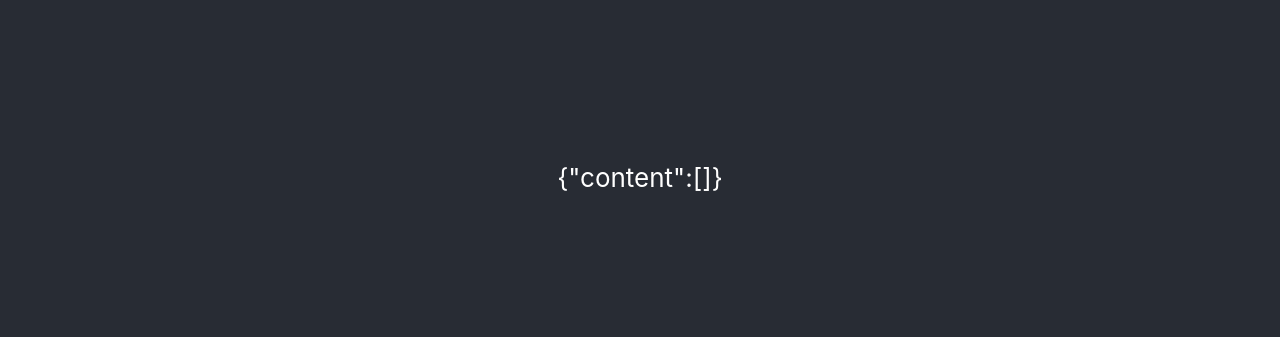
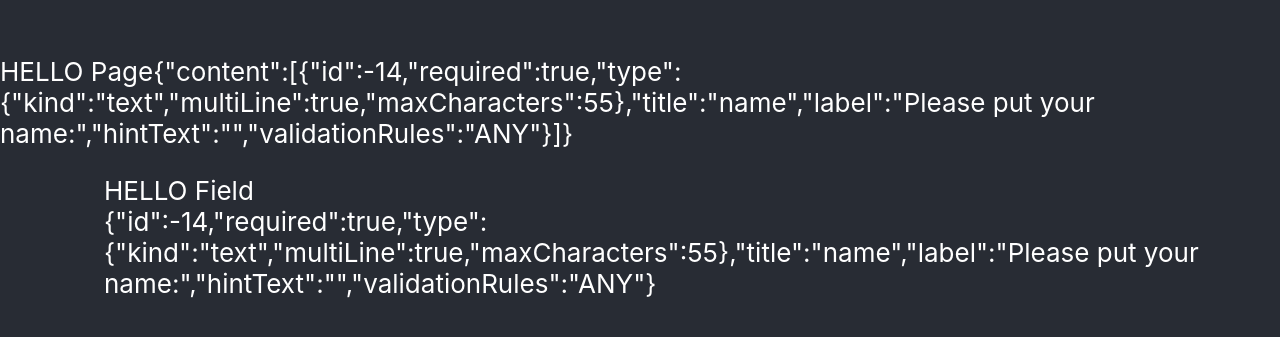
Before and after one commit to gabriel-fortin/requirements-collector, a React (Create React App) app: page / in a window 1280 px wide. Shown: the part 223-560 px from the top of the page. Built offline with nearby package versions, Linux system fonts and the light colour scheme.

Commit message:
Add Field widget and some visual representation

```diff
--- a/src/App.tsx
+++ b/src/App.tsx
@@ -4,6 +4,7 @@ import { Provider } from 'react-redux';
 
 import { State } from 'Store';
 import { Page } from 'Widget';
+import { FieldType, Field } from 'Model';
 
 import './App.css';
 
@@ -11,6 +12,8 @@ import './App.css';
 function App() {
   const identityOrDefault = (s: State | undefined, a: any) => s ?? new State();
   const initialState = new State();
+  const ft: FieldType = { kind: "text", multiLine: true, maxCharacters: 55 };
+  initialState.pageContent.content.push(new Field(-14, true, ft, "name", "Please put your name:"));
 
   const reducer: (s: State | undefined, a: any) => State = identityOrDefault;
   const store = createStore(reducer, initialState);
--- /dev/null
+++ b/src/Widget/Field.tsx
@@ -0,0 +1,18 @@
+import React from 'react';
+
+import { Field as FieldModel } from 'Model';
+
+interface FieldProps {
+    field: FieldModel;
+}
+
+export const Field: React.FC<FieldProps> = ({field}) => {
+    return (
+        <>
+        <div>HELLO Field</div>
+        <div>
+            {JSON.stringify(field)}
+        </div>
+        </>
+    );
+};
--- a/src/Widget/Page.tsx
+++ b/src/Widget/Page.tsx
@@ -1,18 +1,19 @@
 import React from 'react';
 
-import { Page as PageModel } from 'Model';
+import { Page as PageModel, Field as FieldModel } from 'Model';
+
+import { Field } from './Field';
 
 
 interface PageProps {
     page: PageModel;
 }
 
-export const Page: React.FC<PageProps> = (props) => {
-    const page = props.page;
-
-    return (
-        <div>
-            {JSON.stringify(page)}
+export const Page: React.FC<PageProps> = ({ page }) =>
+    <div style={{textAlign: "left"}}>
+        HELLO Page
+        {JSON.stringify(page)}
+        <div style={{marginLeft: "4em", marginTop: "1em"}}>
+            {page.content.map(fieldOrGroup => <Field field={fieldOrGroup as FieldModel} />)}
         </div>
-    );
-};
+    </div>
```
